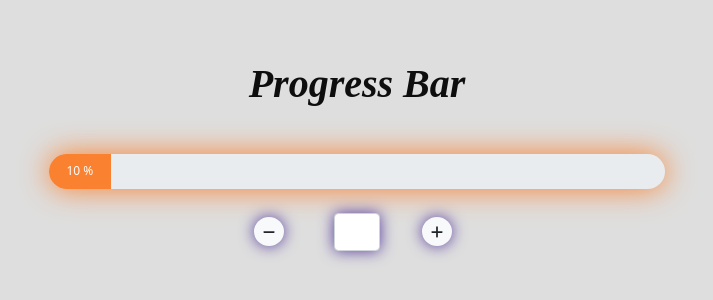
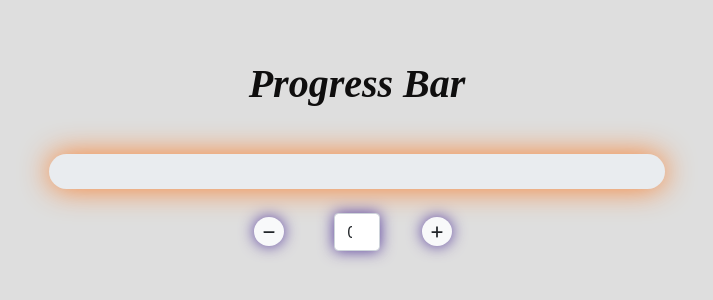
Before and after one commit to deepdevcoders/counter-progress-bar, a React (Create React App) app: page / in a window 1280 px wide. Shown: the part 248-548 px from the top of the page, without its empty margins (283-996 px from the left). Built offline with nearby package versions, Linux system fonts and the light colour scheme.

Commit message:
UI Functional

```diff
--- a/src/App.js
+++ b/src/App.js
@@ -2,11 +2,13 @@ import "bootstrap/dist/css/bootstrap.min.css";
 import "./App.css";
 import SimpleCounter from "./components/SimpleCounter";
 import "./assests/custom.scss";
+import FunctionalCounter from "./components/FunctionalCounter";
 
 function App() {
   return (
     <div className="App">
-      <SimpleCounter />
+      {/* <SimpleCounter /> */}
+      <FunctionalCounter />
     </div>
   );
 }
--- /dev/null
+++ b/src/components/FunctionalCounter.js
@@ -0,0 +1,91 @@
+import React, { useState } from "react";
+import { Button, Col, Container, Input, Progress, Row } from "reactstrap";
+import { FaPlus } from "react-icons/fa6";
+import { FaMinus } from "react-icons/fa6";
+
+function FunctionalCounter() {
+  const [count, setCount] = useState(0);
+  console.log("count: ", count);
+
+  const Increment = () => {
+    if (count < 100) {
+      setCount(count + 1);
+    }
+  };
+  const Decrement = () => {
+    if (count > 0) {
+      setCount(count - 1);
+    }
+  };
+
+  const handleInputChange = (e) => {
+    // const value = e.target.value === '' ? '' : Number(e.target.value);
+    // console.log('value: ', value);
+
+    // if (value === '' || (value >= 0 && value <= 100)) {
+    //   setCount(value);
+    // }
+
+    const value = e.target.value;
+    if (value === "") {
+      setCount(value);
+      return;
+    }
+
+    const newValue = Number(e.target.value);
+    if (newValue >= 0 && newValue <= 100) {
+      setCount(newValue);
+    }
+  };
+
+  return (
+    <div className="d-flex justify-content-center align-items-center bg-custom vh-100">
+      <Container fluid>
+        <Row className="justify-content-center">
+          <p className="custom-font">Progress Bar</p>
+          <Col sm="9" md="6" lg="6">
+            <Progress
+              className="my-4 custom-progress rounded-pill"
+              color="orange"
+              value={count}
+            >
+              {count} %
+            </Progress>
+          </Col>
+        </Row>
+        <Row xs={3} className="justify-content-center align-items-center">
+          <Col className="text-end">
+            <Button
+              className="bg-light text-dark border-0 custom-btn rounded-circle me-2"
+              size="sm"
+              onClick={Decrement}
+            >
+              <FaMinus />
+            </Button>
+          </Col>
+          <Col md="3" lg="1">
+            <Input
+              type="number"
+              className="custom-form mx-auto"
+              max="100"
+              maxLength="3"
+              onChange={handleInputChange}
+              value={count}
+            />
+          </Col>
+          <Col className="text-start">
+            <Button
+              className="bg-light text-dark border-0 custom-btn rounded-circle me-2"
+              size="sm"
+              onClick={Increment}
+            >
+              <FaPlus />
+            </Button>
+          </Col>
+        </Row>
+      </Container>
+    </div>
+  );
+}
+
+export default FunctionalCounter;
```
